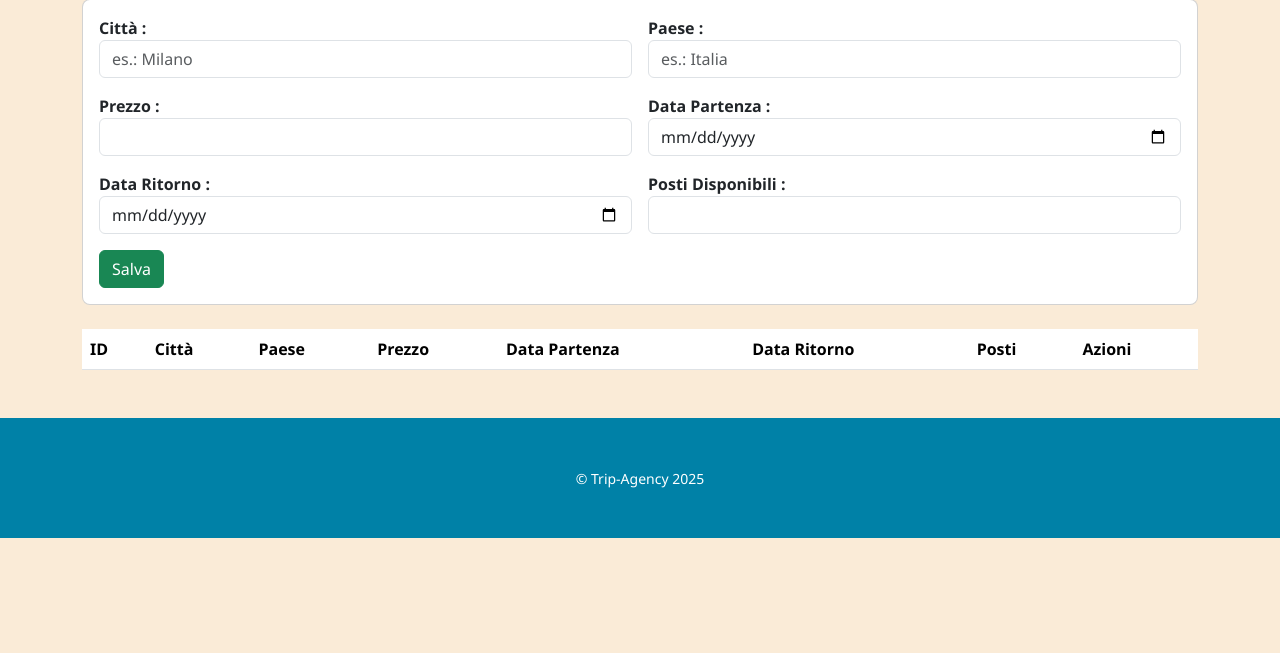
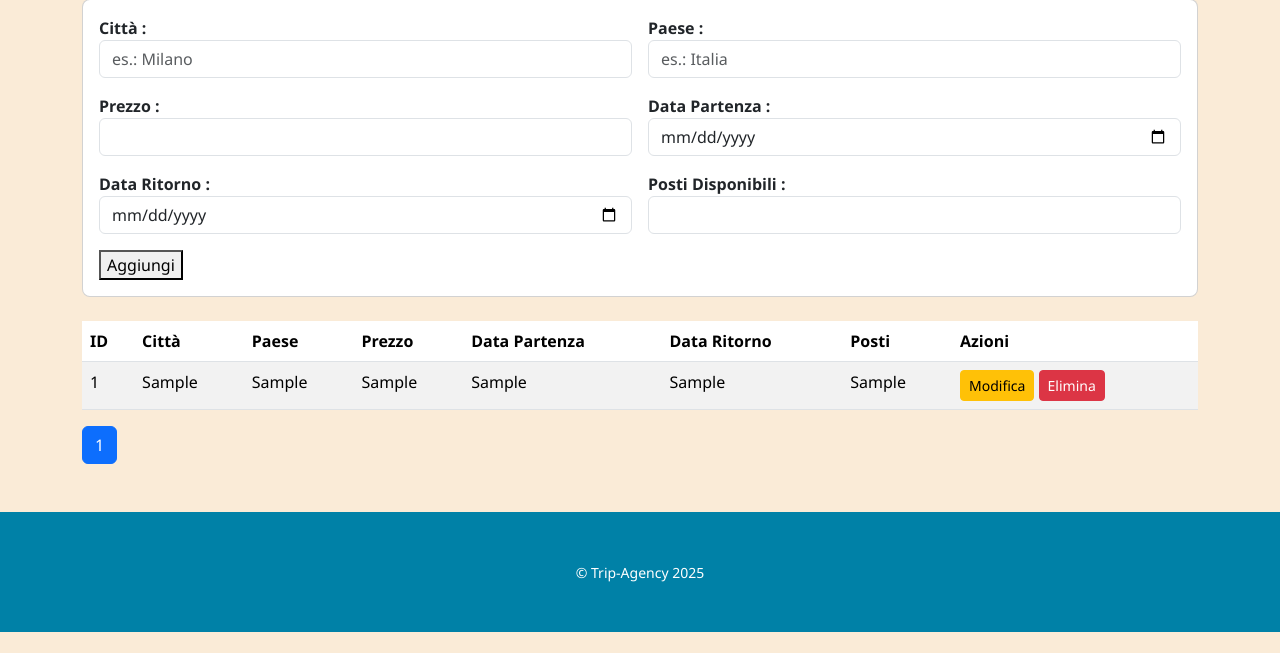
Before and after one commit to chiaratanzi00/DB_MYSQL_PHP, a PHP site: page /destinazioni.php in a window 1280 px wide. Shown: the part 147-800 px from the top of the page. Run offline with PHP 8.4, Linux system fonts and the light colour scheme; tables that the repository leaves empty or names only in its code hold one stand-in row (values such as "Sample post"); lists and menus that the app fills with data are empty.

Commit message:
modifica destinazioni

```diff
--- a/TRIP_AGENCY/destinazioni.php
+++ b/TRIP_AGENCY/destinazioni.php
@@ -1,5 +1,92 @@
 <?php include 'header.php'; ?>
-<?php include 'db.php'; ?>
+<?php include 'db.php';
+
+//Logica per impaginazione
+$perPagina = 10;  // n elementi mostrati per pagina
+$page = isset($_GET['page']) ? max(1, intval($_GET['page'])) : 1;
+$offset = ($page - 1) * $perPagina;
+
+
+//===========================  LOGICA DI AGGIUNTA DESTINAZIONE
+//chiamata POST che prende il gancio del bottone aggiugi del form, prendendo i valori inseriti nei vari campi
+if($_SERVER["REQUEST_METHOD"] === "POST" && isset($_POST['aggiungi'])){
+
+//Preparo lo stato stmt -> statement
+$stmt = $conn->prepare("INSERT INTO destinazioni
+        (citta, paese, prezzo, data_partenza, data_ritorno, posti_disponibili)
+        VALUES (?, ?, ?, ?, ?, ?)
+");
+
+//Binding dei parametri e tipizzo
+$stmt->bind_param("ssssss",
+        $_POST['citta'],
+        $_POST['paese'],
+        $_POST['prezzo'],
+        $_POST['data_partenza'],
+        $_POST['data_ritorno'],
+        $_POST['posti_disponibili']
+    );
+
+    $stmt->execute();
+
+    echo "<div class='alert alert-success'>Destinazione aggiunta con successo!</div>";
+}
+
+
+
+// =========================== LOGICA DI MODIFICA
+$destinazione_modifica = null;
+
+if (isset($_GET['modifica'])) {
+
+    $id = intval($_GET['modifica']);
+    $res = $conn->query("SELECT * FROM destinazioni WHERE id = $id");
+
+    $destinazione_modifica = $res->fetch_assoc();
+}
+
+
+// ============================== SALVATAGGIO MODIFICA
+if($_SERVER["REQUEST_METHOD"] === "POST" && isset($_POST['salva_modifica'])){
+
+//PREPARE
+$stmt = $conn->prepare("UPDATE destinazioni
+        SET citta=?, paese=?, prezzo=?, data_partenza=?, data_ritorno=?, posti_disponibili=?
+        WHERE id=?"
+);
+
+//BINDING
+$stmt->bind_param("ssssssi",
+        $_POST['citta'],
+        $_POST['paese'],
+        $_POST['prezzo'],
+        $_POST['data_partenza'],
+        $_POST['data_ritorno'],
+        $_POST['posti_disponibili'],
+        $_POST['id']
+);
+
+//ESECUZIONE QUERY
+$stmt->execute();
+
+//messaggio
+echo "<div class='alert alert-info'>Destinazione modificata correttamente!</div>";
+}
+
+// ============================== CANCELLAZIONE DESTINAZIONE
+if(isset($_GET['elimina'])){
+
+$id = intval($_GET['elimina']);
+$stmt = $conn->prepare("DELETE FROM destinazioni WHERE id=?");
+$stmt->bind_param("i", $id);
+$stmt->execute();
+
+echo "<div class='alert alert-info'>Destinazione eliminata correttamente</div>";
+}
+
+?>
+
+
 
 <h2>Destinazioni</h2>
 
@@ -10,47 +97,81 @@
 
             <form action="" method="POST">
 
+            <?php if($destinazione_modifica): ?>
+
+                    <input type="hidden" name="id" value="<?= $destinazione_modifica['id'] ?>">
+
+                <?php endif; ?>
+
+
                 <div class="row g-3">
 
                     <div class="col-md-6">
                         <label style="font-weight: 600;" for="">Città : </label>
-                        <input type="text" name="citta" class="form-control" placeholder="es.: Milano" required>
+                        <input type="text" name="citta" class="form-control" placeholder="es.: Milano"
+                        value="<?= $destinazione_modifica['citta'] ?? ''?>"
+                        required>
                     </div>
 
                     <div class="col-md-6">
                         <label style="font-weight: 600;" for="">Paese : </label>
-                        <input type="text" name="paese" class="form-control" placeholder="es.: Italia" required>
+                        <input type="text" name="paese" class="form-control" placeholder="es.: Italia"
+                        value="<?= $destinazione_modifica['paese'] ?? ''?>"
+                        required>
                     </div>
 
                     <div class="col-md-6">
                         <label style="font-weight: 600;" for="">Prezzo : </label>
-                        <input type="number" name="prezzo" class="form-control" placeholder="" required>
+                        <input type="number" name="prezzo" class="form-control" placeholder=""
+                        value="<?= $destinazione_modifica['prezzo'] ?? ''?>" required>
                     </div>
 
                     <div class="col-md-6">
                         <label style="font-weight: 600;" for="">Data Partenza : </label>
-                        <input type="date" name="data_partenza" class="form-control" placeholder="" required>
+                        <input type="date" name="data_partenza" class="form-control" placeholder=""
+                        value="<?= $destinazione_modifica['data_partenza'] ?? ''?>" required>
                     </div>
 
                     <div class="col-md-6">
                         <label style="font-weight: 600;" for="">Data Ritorno : </label>
-                        <input type="date" name="data_ritorno" class="form-control" placeholder="" required>
+                        <input type="date" name="data_ritorno" class="form-control" placeholder=""
+                        value="<?= $destinazione_modifica['data_ritorno'] ?? ''?>" required>
                     </div>
 
                     <div class="col-md-6">
                         <label style="font-weight: 600;" for="">Posti Disponibili : </label>
-                        <input type="number" name="posti_disponibili" class="form-control" placeholder="" required>
+                        <input type="number" name="posti_disponibili" class="form-control" placeholder=""
+                        value="<?= $destinazione_modifica['posti_disponibili'] ?? ''?>"required>
                     </div>
 
 
                     <div class="col-12">
-                        <button class="btn btn-success" type="submit">Salva</button>
+                        <button name="<?= $destinazione_modifica ? 'salva_modifica' : 'aggiungi' ?>" class="<?= $destinazione_modifica ? 'warning' : 'success' ?>"
+                        type="submit">
+                        <?= $destinazione_modifica? 'Salva' : 'Aggiungi' ?>
+                        </button>
                     </div>
 
                 </div>
             </form>
         </div>
     </div>
+
+
+
+
+    <!-- ============================== LOGICA RENDER -->
+    <?php
+
+        //vado a conteggiare il totale dei clienti con query
+        $total = $conn->query("SELECT COUNT(*) as t FROM destinazioni")->fetch_assoc()['t'];
+        $totalPages = ceil($total / $perPagina); // il numero di pagine della navigazione
+
+        //QUERY PER ordinare i dati in modo DECRESCENTE IMPAGINATI PER valore di "$perPagina"
+        $result = $conn->query("SELECT * FROM destinazioni ORDER BY id ASC LIMIT $perPagina OFFSET $offset");
+
+    ?>
+
 
 
     <!--Tabella-->
@@ -73,14 +194,48 @@
 
         </thead>
 
+
         <tbody>
 
+        <?php while ($row = $result->fetch_assoc()) : ?>
 
+                <tr>
+                <td><?= $row['id'] ?></td>
+                <td><?= $row['citta'] ?></td>
+                <td><?= $row['paese'] ?></td>
+                <td><?= $row['prezzo'] ?></td>
+                <td><?= $row['data_partenza'] ?></td>
+                <td><?= $row['data_ritorno'] ?></td>
+                <td><?= $row['posti_disponibili'] ?></td>
 
+                <td>
+
+                    <a class="btn btn-sm btn-warning" href="?modifica=<?= $row['id'] ?>">Modifica</a>
+                    <a class="btn btn-sm btn-danger" href="?elimina=<?= $row['id'] ?>"
+                        onclick="return confirm('Sei sicuro di voler eliminare?');">
+                        Elimina
+                    </a>
+
+                </td>
+
+                </tr>
+
+        <?php endwhile; ?>
 
         </tbody>
 
     </table>
 
 
-<?php include 'footer.php'; ?>
+    <!-- PAGINAZIONE -->
+    <nav>
+    <ul class="pagination">
+        <?php for ($i = 1; $i <= $totalPages; $i++): ?>
+            <li class="page-item <?= ($i == $page) ? 'active' : '' ?>">
+                <a class="page-link" href="?page=<?= $i ?>"><?= $i ?></a>
+            </li>
+        <?php endfor; ?>
+    </ul>
+    </nav>
+
+    <?php include 'footer.php'; ?>
```
